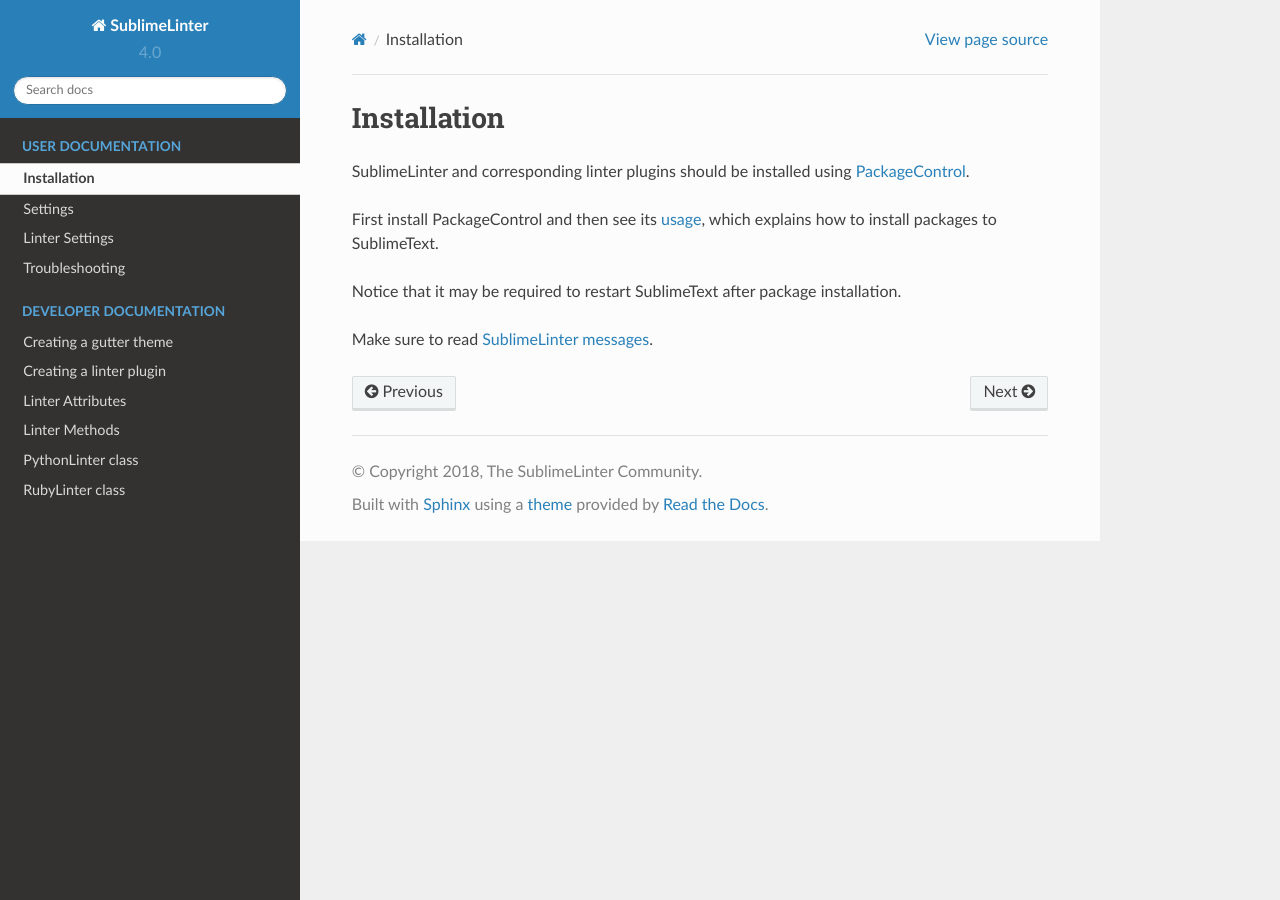
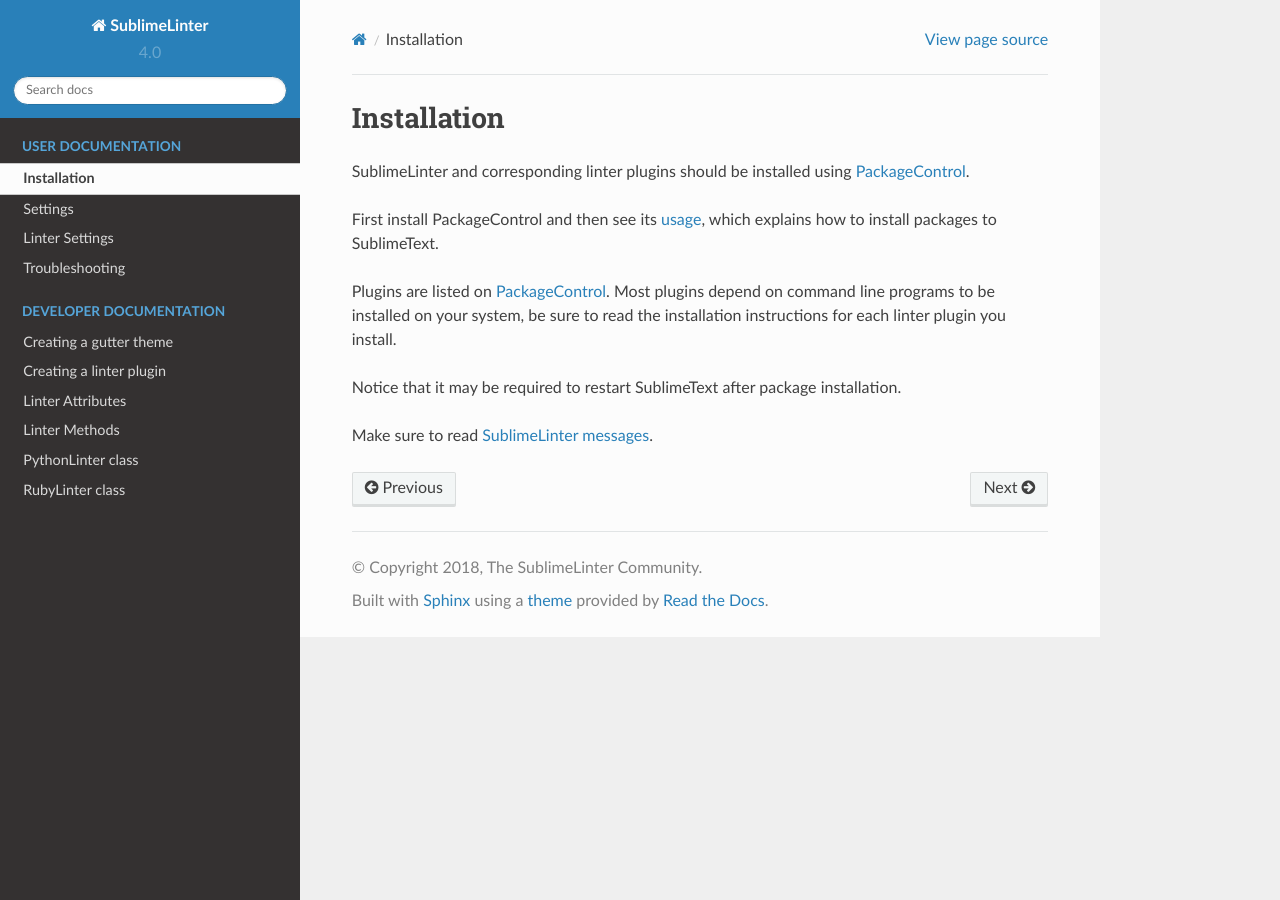
Before and after one commit to SublimeLinter/SublimeLinter, a Sphinx documentation site: the page built from docs/installation.rst, in a window 1280 px wide. Built offline with Sphinx 7.4.7 and the Read the Docs theme 2.0.0, drawn with Linux system fonts in a browser that asks for light colours.

Commit message:
fix #1718 more verbose plugin installation info

```diff
--- a/docs/installation.rst
+++ b/docs/installation.rst
@@ -6,6 +6,11 @@
 First install PackageControl and then see its `usage <https://packagecontrol.io/docs/usage>`_,
 which explains how to install packages to SublimeText.
 
+Plugins are listed on `PackageControl <https://packagecontrol.io/search/SublimeLinter>`_.
+Most plugins depend on command line programs to be installed on your system, be
+sure to read the installation instructions for each linter plugin you install.
+
+
 Notice that it may be required to restart SublimeText after package installation.
 
 Make sure to read `SublimeLinter messages <https://github.com/SublimeLinter/SublimeLinter/tree/master/messages>`_.
```
